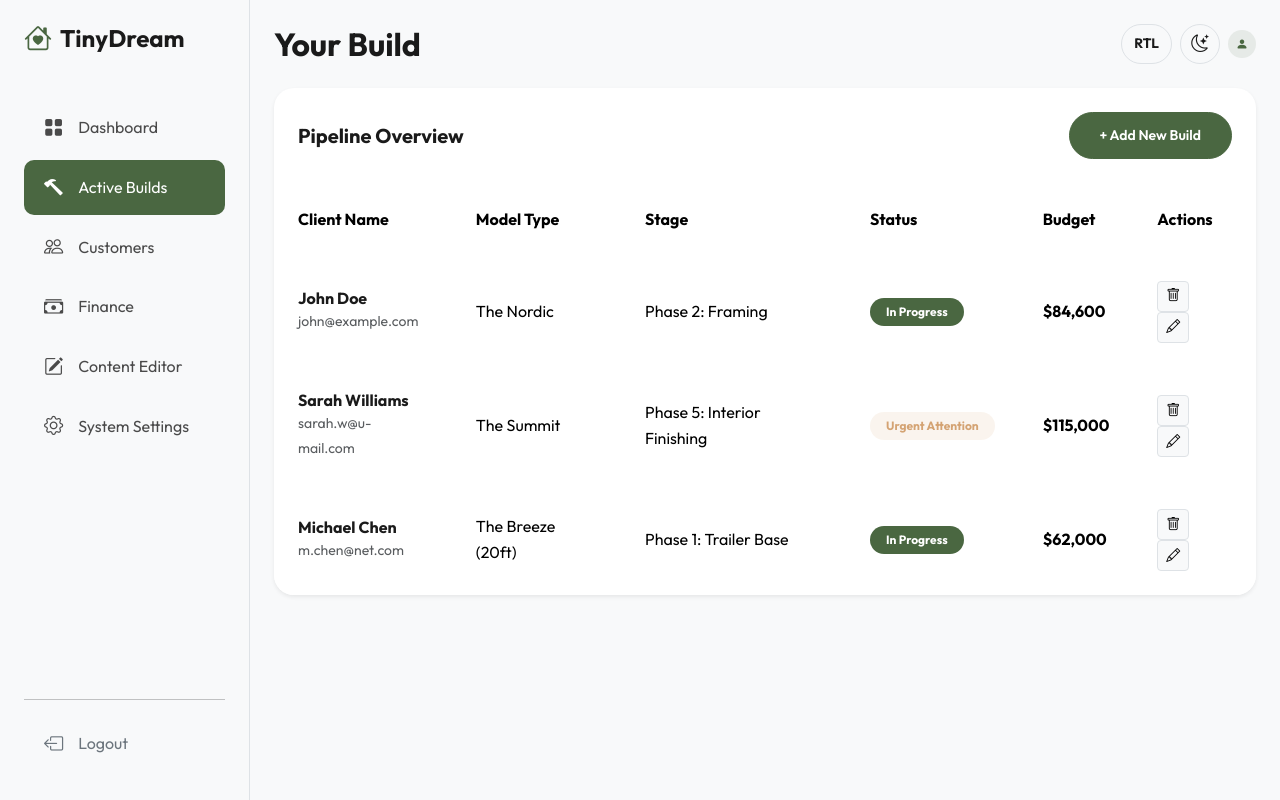
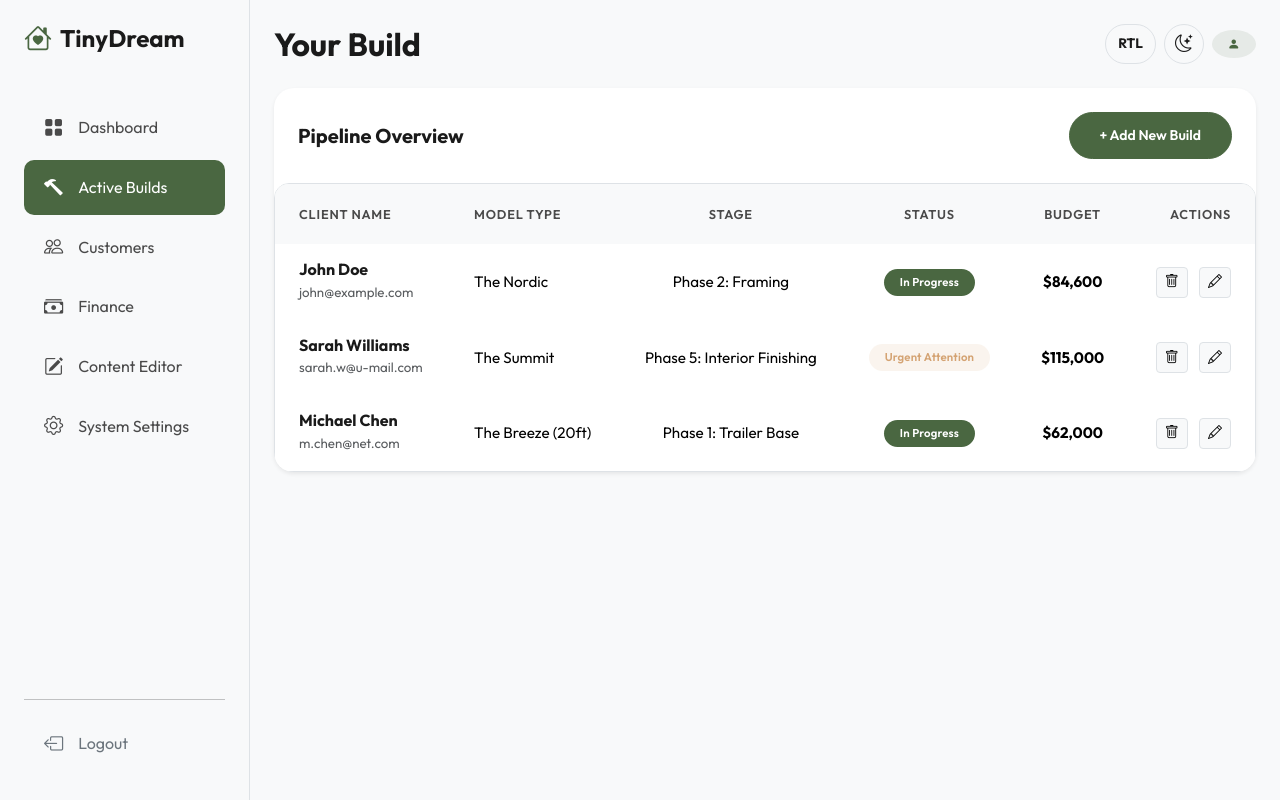
Before and after one commit to HTMLStaticWorks/Tiny_Home_Builder_Website, a plain HTML site: page dashboard-admin.html in a window 1280 px wide. Both pictures are taken after a click on the tab "Active Builds". Drawn offline with nearby package versions, Linux system fonts and the light colour scheme.

Commit message:
dashboard

```diff
--- a/dashboard-admin.html
+++ b/dashboard-admin.html
@@ -117,25 +117,49 @@
             height: 100%;
         }
 
-        /* Enforce table scrolling on mobile */
+        /* Enhanced Table Styles */
         .table-responsive {
-            display: block;
-            width: 100%;
-            overflow-x: auto;
-            -webkit-overflow-scrolling: touch;
+            scroll-behavior: smooth;
+            border-radius: 15px;
+            border: 1px solid var(--border-color);
         }
 
-        /* Custom Scrollbar */
         .table-responsive::-webkit-scrollbar {
-            height: 6px;
+            height: 8px;
         }
         .table-responsive::-webkit-scrollbar-track {
-            background: rgba(0,0,0,0.05);
+            background: rgba(0,0,0,0.02);
             border-radius: 10px;
         }
         .table-responsive::-webkit-scrollbar-thumb {
             background: var(--primary);
+            opacity: 0.5;
             border-radius: 10px;
+            border: 2px solid transparent;
+            background-clip: content-box;
+        }
+
+        .table thead th {
+            font-weight: 700;
+            text-transform: uppercase;
+            font-size: 0.75rem;
+            letter-spacing: 0.08rem;
+            background: var(--bg-secondary) !important;
+            color: var(--text-secondary);
+            white-space: nowrap;
+            padding: 1.25rem 1.5rem !important;
+        }
+
+        .table tbody td {
+            white-space: nowrap;
+            padding: 1.25rem 1.5rem !important;
+            font-size: 0.95rem;
+        }
+
+        .badge {
+            font-weight: 600;
+            padding: 0.5rem 1rem !important;
+            letter-spacing: 0.01rem;
         }
 
         /* Group Horizontal Scroll Utility */
@@ -157,6 +181,73 @@
         @media (max-width: 991px) {
             .stat-card {
                 padding: 1.25rem;
+            }
+        }
+
+        /* Enhanced Table Styles */
+        .table-responsive {
+            scroll-behavior: smooth;
+        }
+
+        .table thead th {
+            font-weight: 600;
+            text-transform: uppercase;
+            font-size: 0.8rem;
+            letter-spacing: 0.05rem;
+            background: var(--bg-secondary);
+            white-space: nowrap;
+        }
+
+        .table tbody td {
+            white-space: nowrap;
+            padding: 1rem 1.5rem !important;
+        }
+
+        .badge {
+            font-weight: 600;
+            padding: 0.5rem 1rem !important;
+            letter-spacing: 0.01rem;
+        }
+
+        /* Responsive Dashboard Table & Card Fixes */
+        @media (max-width: 991px) {
+            html, body {
+                overflow-y: hidden !important;
+                height: 100% !important;
+                position: relative;
+            }
+
+            main {
+                height: 100vh !important;
+                overflow-y: hidden !important;
+                display: flex;
+                flex-direction: column;
+            }
+
+            .tab-content {
+                flex-grow: 1;
+                overflow-y: hidden !important; /* Complete removal of vertical scroll */
+            }
+
+            .custom-card {
+                max-width: none !important;
+                width: 100% !important;
+            }
+
+            .table-responsive {
+                overflow-x: auto !important;
+                overflow-y: hidden !important;
+                -webkit-overflow-scrolling: touch;
+                scroll-behavior: smooth;
+            }
+
+            .table-responsive table {
+                min-width: 900px !important;
+            }
+
+            .table-responsive table th,
+            .table-responsive table td {
+                white-space: nowrap !important;
             }
         }
 
@@ -293,15 +384,15 @@
                                 <button class="btn btn-primary btn-sm rounded-pill w-auto align-self-start align-self-sm-center">+ Add New Build</button>
                             </div>
                             <div class="table-responsive">
-                                <table class="table table-hover align-middle border-0 mb-0" style="min-width: 800px;">
+                                <table class="table table-hover align-middle mb-0" style="min-width: 900px;">
                                     <thead class="bg-light">
                                         <tr>
                                             <th class="p-4 border-0">Client Name</th>
                                             <th class="p-4 border-0">Model Type</th>
-                                            <th class="p-4 border-0">Stage</th>
-                                            <th class="p-4 border-0">Status</th>
-                                            <th class="p-4 border-0">Budget</th>
-                                            <th class="p-4 border-0">Actions</th>
+                                            <th class="p-4 border-0 text-center">Stage</th>
+                                            <th class="p-4 border-0 text-center">Status</th>
+                                            <th class="p-4 border-0 text-center">Budget</th>
+                                            <th class="p-4 border-0 text-end">Actions</th>
                                         </tr>
                                     </thead>
                                     <tbody>
@@ -311,12 +402,12 @@
                                                 <small class="text-muted">john@example.com</small>
                                             </td>
                                             <td class="p-4 border-0">The Nordic</td>
-                                            <td class="p-4 border-0">Phase 2: Framing</td>
-                                            <td class="p-4 border-0"><span
-                                                    class="badge bg-primary px-3 py-2 rounded-pill">In Progress</span>
+                                            <td class="p-4 border-0 text-center">Phase 2: Framing</td>
+                                            <td class="p-4 border-0 text-center">
+                                                <span class="badge bg-primary px-3 py-2 rounded-pill">In Progress</span>
                                             </td>
-                                            <td class="p-4 border-0 fw-bold">$84,600</td>
-                                            <td class="p-4 border-0">
+                                            <td class="p-4 border-0 text-center fw-bold">$84,600</td>
+                                            <td class="p-4 border-0 text-end">
                                                 <button class="btn btn-sm btn-light border admin-delete-item me-2"><i
                                                         class="bi bi-trash"></i></button>
                                                 <button class="btn btn-sm btn-light border admin-edit-item"><i
@@ -329,12 +420,12 @@
                                                 <small class="text-muted">sarah.w@u-mail.com</small>
                                             </td>
                                             <td class="p-4 border-0">The Summit</td>
-                                            <td class="p-4 border-0">Phase 5: Interior Finishing</td>
-                                            <td class="p-4 border-0"><span
-                                                    class="badge bg-accent-subtle text-accent px-3 py-2 rounded-pill">Urgent
-                                                    Attention</span></td>
-                                            <td class="p-4 border-0 fw-bold">$115,000</td>
-                                            <td class="p-4 border-0">
+                                            <td class="p-4 border-0 text-center">Phase 5: Interior Finishing</td>
+                                            <td class="p-4 border-0 text-center">
+                                                <span class="badge bg-accent-subtle text-accent px-3 py-2 rounded-pill">Urgent Attention</span>
+                                            </td>
+                                            <td class="p-4 border-0 text-center fw-bold">$115,000</td>
+                                            <td class="p-4 border-0 text-end">
                                                 <button class="btn btn-sm btn-light border admin-delete-item me-2"><i
                                                         class="bi bi-trash"></i></button>
                                                 <button class="btn btn-sm btn-light border admin-edit-item"><i
@@ -347,12 +438,12 @@
                                                 <small class="text-muted">m.chen@net.com</small>
                                             </td>
                                             <td class="p-4 border-0">The Breeze (20ft)</td>
-                                            <td class="p-4 border-0">Phase 1: Trailer Base</td>
-                                            <td class="p-4 border-0"><span
-                                                    class="badge bg-primary px-3 py-2 rounded-pill">In Progress</span>
+                                            <td class="p-4 border-0 text-center">Phase 1: Trailer Base</td>
+                                            <td class="p-4 border-0 text-center">
+                                                <span class="badge bg-primary px-3 py-2 rounded-pill">In Progress</span>
                                             </td>
-                                            <td class="p-4 border-0 fw-bold">$62,000</td>
-                                            <td class="p-4 border-0">
+                                            <td class="p-4 border-0 text-center fw-bold">$62,000</td>
+                                            <td class="p-4 border-0 text-end">
                                                 <button class="btn btn-sm btn-light border admin-delete-item me-2"><i
                                                         class="bi bi-trash"></i></button>
                                                 <button class="btn btn-sm btn-light border admin-edit-item"><i
```
Also changed, not shown: index.html (+19 -8 lines).
